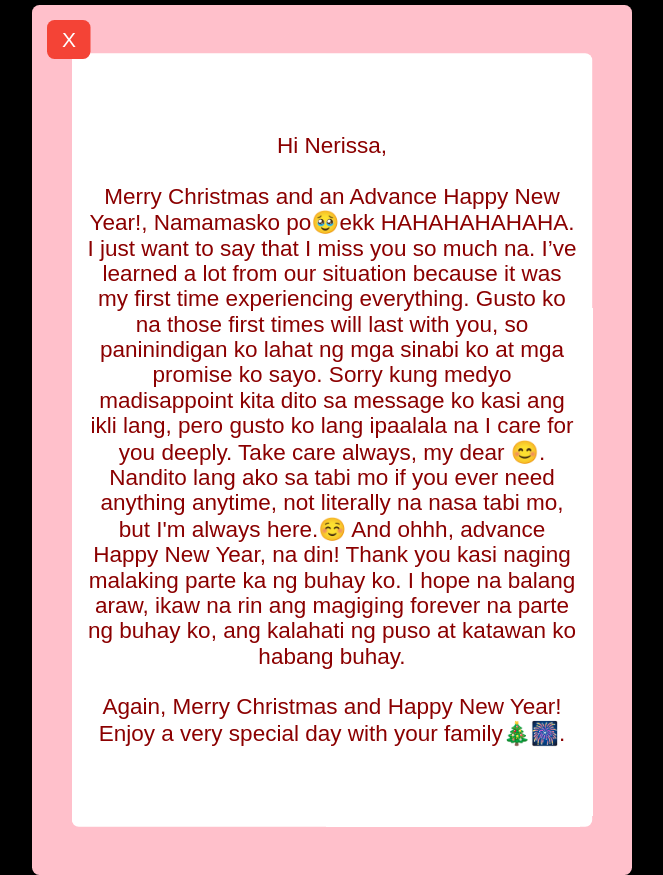
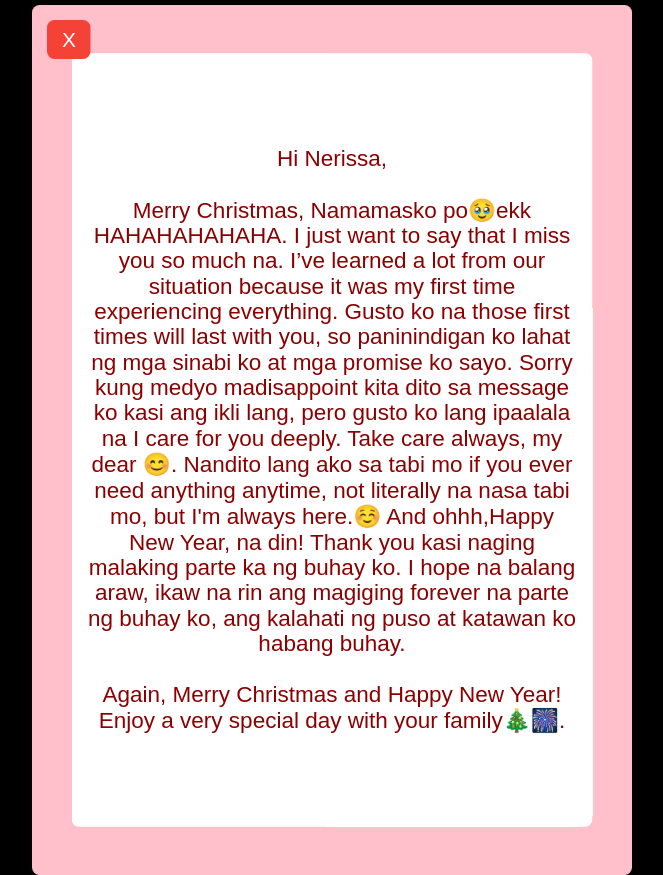
Before and after one commit to JehoTech01/MerryChristmas, a plain HTML site: page MerryChristmas.html in a window 1280 px wide. Both pictures are taken after a click on the button "Click Me". Shown: the whole page, without its empty margins (308-971 px from the left). Drawn offline with Linux system fonts and the light colour scheme.

Commit message:
Update MerryChristmas.html

```diff
--- a/MerryChristmas.html
+++ b/MerryChristmas.html
@@ -201,9 +201,9 @@
             <div id="envelope">
                 <div id="paper">Hi Nerissa,<br><br>
 
-                    Merry Christmas and an Advance Happy New Year!, Namamasko po🥹ekk HAHAHAHAHAHA. I just want to say that I miss you so much na. I’ve learned a lot from our situation because it was my first time experiencing everything. Gusto ko na those first times will last with you, so paninindigan ko lahat ng mga sinabi ko at mga promise ko sayo. Sorry kung medyo madisappoint kita dito sa message ko kasi ang ikli lang, pero gusto ko lang ipaalala na I care for you deeply. Take care always, my dear 😊. Nandito lang ako sa tabi mo if you ever need anything anytime, not literally na nasa tabi mo, but I'm always here.☺️
+                    Merry Christmas, Namamasko po🥹ekk HAHAHAHAHAHA. I just want to say that I miss you so much na. I’ve learned a lot from our situation because it was my first time experiencing everything. Gusto ko na those first times will last with you, so paninindigan ko lahat ng mga sinabi ko at mga promise ko sayo. Sorry kung medyo madisappoint kita dito sa message ko kasi ang ikli lang, pero gusto ko lang ipaalala na I care for you deeply. Take care always, my dear 😊. Nandito lang ako sa tabi mo if you ever need anything anytime, not literally na nasa tabi mo, but I'm always here.☺️
 
-                    And ohhh, advance Happy New Year, na din! Thank you kasi naging malaking parte ka ng buhay ko. I hope na balang araw, ikaw na rin ang magiging forever na parte ng buhay ko, ang kalahati ng puso at katawan ko habang buhay.
+                    And ohhh,Happy New Year, na din! Thank you kasi naging malaking parte ka ng buhay ko. I hope na balang araw, ikaw na rin ang magiging forever na parte ng buhay ko, ang kalahati ng puso at katawan ko habang buhay.
                     <br><br>
                     Again, Merry Christmas and Happy New Year! Enjoy a very special day with your family🎄🎆.</div>
                 <button id="close-button">X</button>
```
